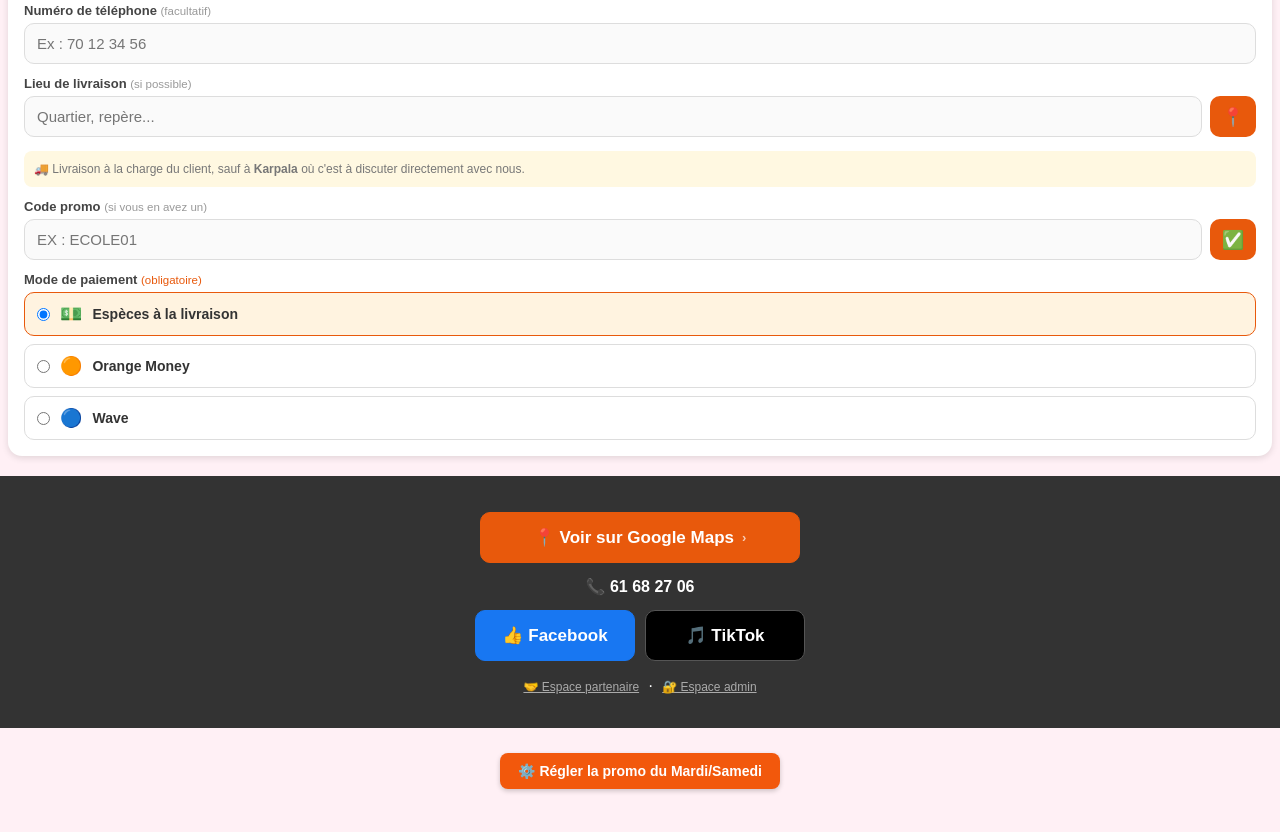
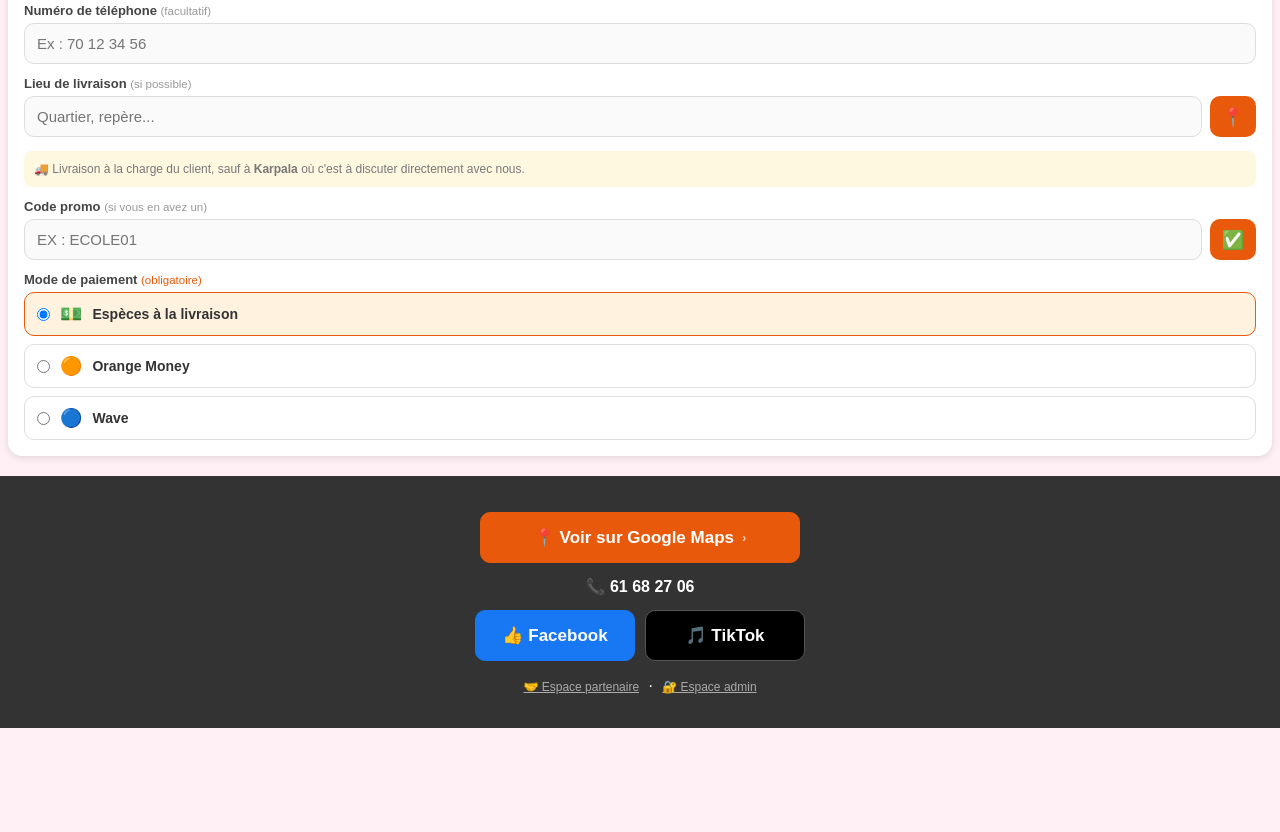
Before and after one commit to officieldefi28-create/noogo-app-226, a website: page index.html in a window 1280 px wide. Shown: the part 2638-3470 px from the top of the page. Drawn offline with Linux system fonts and the light colour scheme.

Commit message:
Update index.html

```diff
--- a/index.html
+++ b/index.html
@@ -1483,5 +1483,15 @@ commanderOriginal();
 
 })();
  </script>
+<script>
+document.addEventListener("DOMContentLoaded", function(){
+document.querySelectorAll("button, a, div").forEach(function(el){
+if(el.children.length === 0 && el.textContent && el.textContent.toLowerCase().indexOf("régler la promo") !== -1){
+el.remove();
+}
+});
+});
+</script>
+
 </body>
 </html>
```
